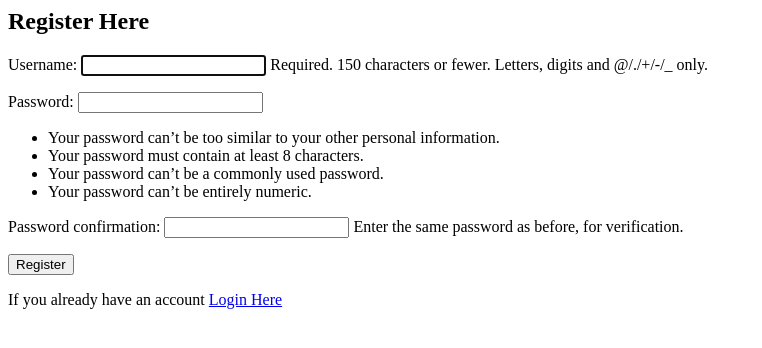
After one commit to Skjperez/Onsite, a Django app: page /register/signup/ in a window 1280 px wide. The commit adds this page. Shown: the top 348 px of the page, without its empty margins (0-762 px from the left). Run offline with Django 3.2, Linux system fonts and the light colour scheme.

Commit message:
added signup.html & revised views.py under register

```diff
--- a/onsite/urls.py
+++ b/onsite/urls.py
@@ -21,8 +21,8 @@ from django.views.generic.base import TemplateView
 urlpatterns = [
     path('admin/', admin.site.urls),
     #path('onsite/', include('django.contrib.auth.urls')),
-    #path('register/', include('register.urls')),
-    path('register/', include('django.contrib.auth.urls')),
+    path('register/', include('register.urls')),
+    path('onsite/', include('django.contrib.auth.urls')),
     path('', TemplateView.as_view(template_name='overview.html'), name='overview'),
 
 ]
--- a/register/urls.py
+++ b/register/urls.py
@@ -0,0 +1,9 @@
+from django.urls import path
+from .views import UserLogout, Signup, UserLogin
+
+urlpatterns = [
+
+    path('logout/', UserLogout, name='logout'),
+    path('signup/', Signup, name='signup'),
+    path('login/', UserLogin, name='login'),
+]
--- a/register/views.py
+++ b/register/views.py
@@ -1,18 +1,47 @@
-from django.shortcuts import render
+from django.shortcuts import render, redirect, reverse
 from django.contrib.auth import login, authenticate
 from django.contrib.auth import logout
+from .forms import NewUserForm
+from django.contrib import messages
+from django.contrib.auth.forms import AuthenticationForm
+from django.http import HttpResponse, HttpResponseRedirect, Http404
+from django.contrib.auth.forms import UserCreationForm
 
 # Create your views here.
 def UserLogin(request):
-    username = request.POST['username']
-    password = request.POST['password']
-    user = authenticate(request, username=username, password=password)
-    if user is not None:
-        login(request, user)
-        #Redirect to home page
+    if request.method == "POST":
+        form = NewUserForm(request.POST)
+        if form.is_valid():
+            username=form.cleaned_data('username')
+            username.save()
+            return redirect('/')
     else:
-        #Return message 'invalid login'
+        pass
+    form = NewUserForm()
+    context = {'form' : form}
+    return render(request, 'registration/login.html', context)
+
+        #form = AuthenticationForm(request, data=request.POST)
+        #if form.is_valid():
+            #username = form.cleaned_data.get('username')
+            #password = form.cleaned_data.get('password')
+            #user = authenticate(username=username, password=password)
+            #if user is not None:
+                #login(request, user)
+                ##Redirect to home page
+                #return redirect('/')
+            #else:
+                #messages.error(request,'Invalid username or password')
+            #return render(request)
+
+
+
+
 
 def UserLogout(request):
     logout(request)
     #Redirect to login page
+    return redirect('/register/login/')
+
+def Signup(request):
+    return render(request, 'registration/signup.html', {'form' : UserCreationForm()})
--- a/templates/overview.html
+++ b/templates/overview.html
@@ -6,6 +6,7 @@
 {% block content %}
 {% if user.is_authenticated %}
   Welcome {{ user.username }} to your Onsite Tool Caseload!
+  <p><a href='register/login/'>Log Out</a></p>
 {% else %}
   <p>You are not logged in</p>
   <a href="{% url 'login' %}">Log In</a>
--- a/templates/registration/login.html
+++ b/templates/registration/login.html
@@ -6,3 +6,6 @@
     {{ form.as_p }}
     <button type="submit">Log In</button>
 </form>
+
+<p>If you do not have an account, please register</p>
+<a href="{% url 'signup' %}">Register</a>
--- /dev/null
+++ b/templates/registration/signup.html
@@ -0,0 +1,10 @@
+<!--templates/registration/signup.html-->
+
+<h2>Register Here</h2>
+<form method='post'>
+ {% csrf_token %}
+ {{ form.as_p }}
+ <button type="submit">Register</button>
+</form>
+
+<p class="text-center">If you already have an account <a href="{% url 'login' %}">Login Here</a></p>
```
Also changed, not shown: register/forms.py (added, +7 -0 lines).
